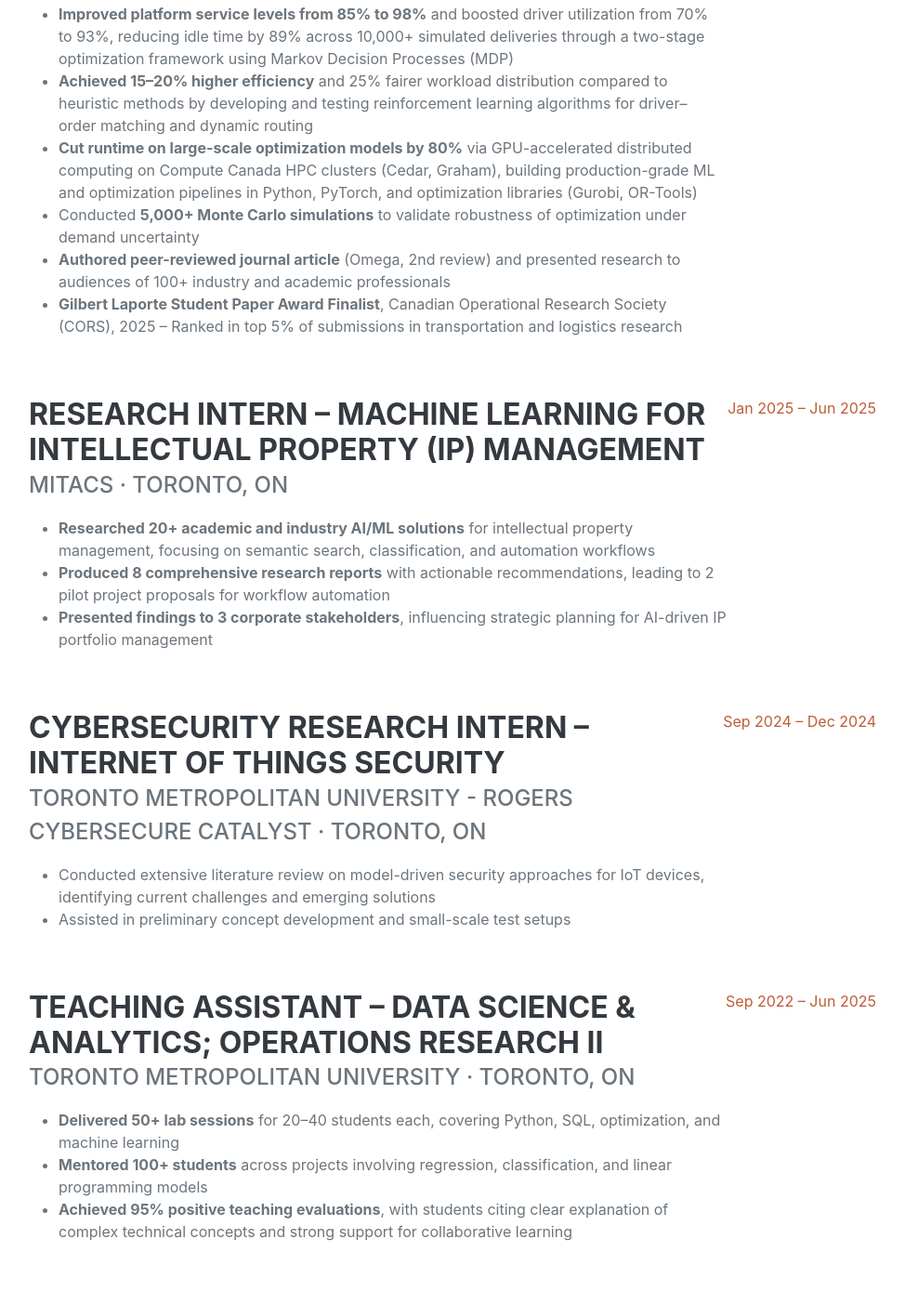
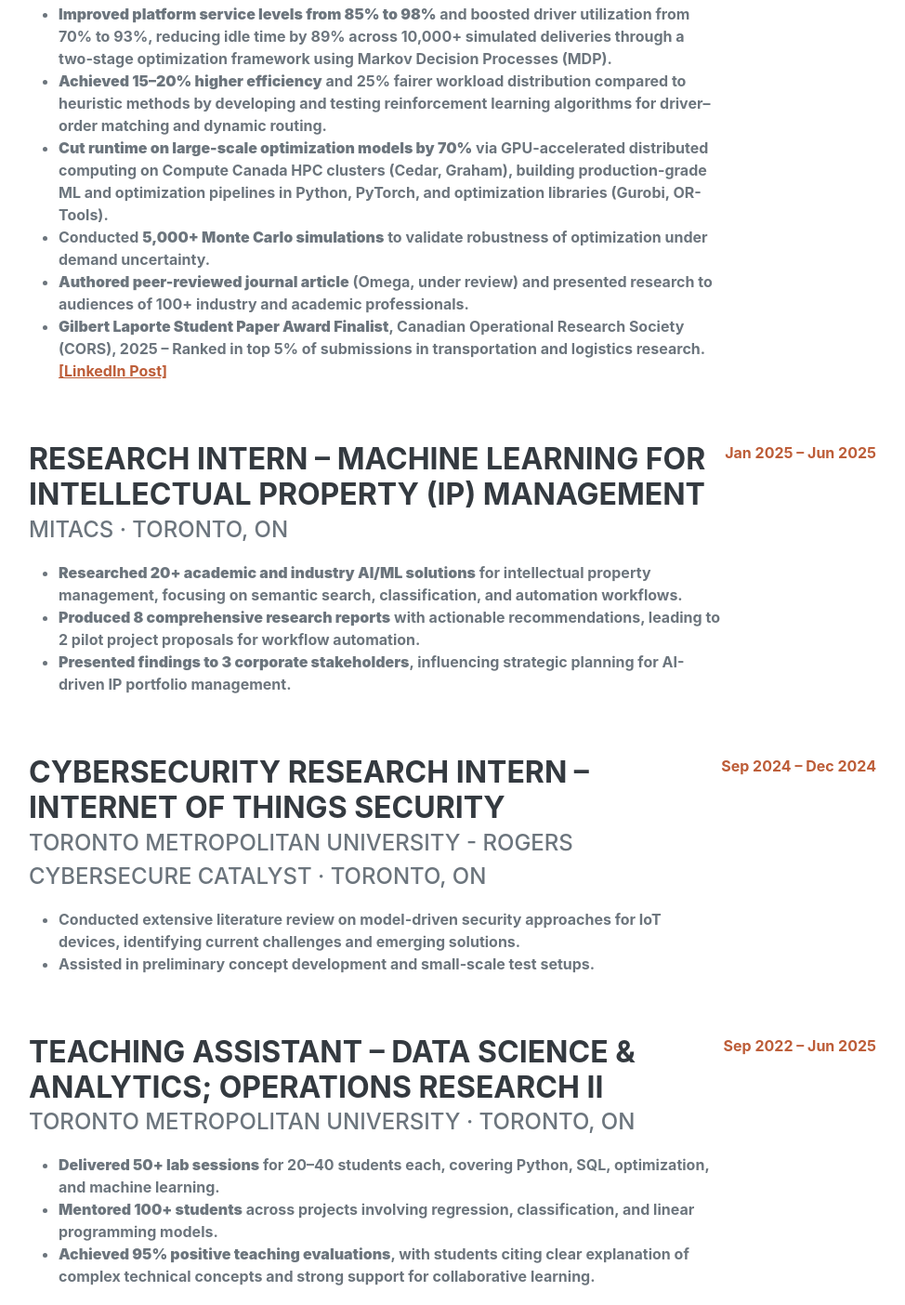
Before and after one commit to sahilpbhatt/sahilbhatt.github.io, a website: page index.html in a window 1280 px wide. Shown: the part 1122-2526 px from the top of the page at 93% size, without its empty margins (289-1263 px from the left). Drawn offline with nearby package versions, Linux system fonts and the light colour scheme; a web font is replaced by a local one.

Commit message:
Update index.html

```diff
--- a/index.html
+++ b/index.html
@@ -18,7 +18,7 @@
     <nav class="navbar navbar-expand-lg navbar-dark bg-primary fixed-top" id="sideNav">
       <a class="navbar-brand js-scroll-trigger" href="#page-top">
         <span class="d-block d-lg-none">Sahil Bhatt</span>
-        <span class="d-none d-lg-block"><img class="img-fluid img-profile rounded-circle mx-auto mb-2" src="assets/img/profile.jpg" alt="Sahil Bhatt profile picture" /></span>
+        <span class="d-none d-lg-block"><img class="img-fluid img-profile rounded-circle mx-auto mb-2" src="assets/img/profile.png" alt="Sahil Bhatt profile picture" /></span>
       </a>
       <button class="navbar-toggler" type="button" data-bs-toggle="collapse" data-bs-target="#navbarResponsive">
         <span class="navbar-toggler-icon"></span>
@@ -52,10 +52,10 @@
           <p class="lead mb-4">Applied Scientist specializing in machine learning, operations research, and large-scale optimization. Experienced in reinforcement learning, mathematical programming, simulation modeling, and high-performance computing. Skilled in Python, SQL, and distributed systems with expertise in deploying ML models and optimization pipelines on GPU-accelerated clusters.</p>
 
           <ul class="mb-4">
-            <li><strong>Achieved 98% service level and 93% driver utilization</strong> by designing a two-stage optimization framework for crowdsourced delivery platforms</li>
-            <li><strong>Reduced driver idle time by 89%</strong> through reinforcement learning algorithms for dynamic driver–order matching</li>
-            <li><strong>Accelerated training and simulation by 70%</strong> using distributed GPU clusters for large-scale experimentation</li>
-            <li><strong>Published peer-reviewed research</strong> and presented at leading AI/ML and OR conferences</li>
+            <li><strong>Achieved 98% service level and 93% driver utilization</strong> by designing a two-stage optimization framework for crowdsourced delivery platforms.</li>
+            <li><strong>Reduced driver idle time by 89%</strong> through reinforcement learning algorithms for dynamic driver–order matching.</li>
+            <li><strong>Accelerated training and simulation by 70%</strong> using distributed GPU clusters for large-scale experimentation.</li>
+            <li><strong>Presented technical findings at leading AI/ML conferences.</li>
           </ul>
 
           <div class="mb-4">
@@ -83,13 +83,12 @@
               <h3 class="mb-0">Graduate Researcher – Mathematical Optimization and Operations Research</h3>
               <div class="subheading mb-3">Toronto Metropolitan University · Toronto, ON</div>
               <ul>
-                <li><strong>Improved platform service levels from 85% to 98%</strong> and boosted driver utilization from 70% to 93%, reducing idle time by 89% across 10,000+ simulated deliveries through a two-stage optimization framework using Markov Decision Processes (MDP)</li>
-                <li><strong>Achieved 15–20% higher efficiency</strong> and 25% fairer workload distribution compared to heuristic methods by developing and testing reinforcement learning algorithms for driver–order matching and dynamic routing</li>
-                <li><strong>Cut runtime on large-scale optimization models by 80%</strong> via GPU-accelerated distributed computing on Compute Canada HPC clusters (Cedar, Graham), building production-grade ML and optimization pipelines in Python, PyTorch, and optimization libraries (Gurobi, OR-Tools)</li>
-                <li>Conducted <strong>5,000+ Monte Carlo simulations</strong> to validate robustness of optimization under demand uncertainty</li>
-                <li><strong>Authored peer-reviewed journal article</strong> (Omega, 2nd review) and presented research to audiences of 100+ industry and academic professionals</li>
-                <li><strong>Gilbert Laporte Student Paper Award Finalist</strong>, Canadian Operational Research Society (CORS), 2025 – Ranked in top 5% of submissions in transportation and logistics research</li>
-              </ul>
+                <li><strong>Improved platform service levels from 85% to 98%</strong> and boosted driver utilization from 70% to 93%, reducing idle time by 89% across 10,000+ simulated deliveries through a two-stage optimization framework using Markov Decision Processes (MDP).</li>
+                <li><strong>Achieved 15–20% higher efficiency</strong> and 25% fairer workload distribution compared to heuristic methods by developing and testing reinforcement learning algorithms for driver–order matching and dynamic routing.</li>
+                <li><strong>Cut runtime on large-scale optimization models by 70%</strong> via GPU-accelerated distributed computing on Compute Canada HPC clusters (Cedar, Graham), building production-grade ML and optimization pipelines in Python, PyTorch, and optimization libraries (Gurobi, OR-Tools).</li>
+                <li>Conducted <strong>5,000+ Monte Carlo simulations</strong> to validate robustness of optimization under demand uncertainty.</li>
+                <li><strong>Authored peer-reviewed journal article</strong> (Omega, under review) and presented research to audiences of 100+ industry and academic professionals.</li>
+               <li><strong>Gilbert Laporte Student Paper Award Finalist</strong>, Canadian Operational Research Society (CORS), 2025 – Ranked in top 5% of submissions in transportation and logistics research. <a href="https://www.linkedin.com/feed/update/urn:li:activity:7337951461810589696/" target="_blank">[LinkedIn Post]</a></li> </ul>
             </div>
             <div class="flex-shrink-0"><span class="text-primary">Sep 2022 – Aug 2025</span></div>
           </div>
@@ -99,9 +98,9 @@
               <h3 class="mb-0">Research Intern – Machine Learning for Intellectual Property (IP) Management</h3>
               <div class="subheading mb-3">Mitacs · Toronto, ON</div>
               <ul>
-                <li><strong>Researched 20+ academic and industry AI/ML solutions</strong> for intellectual property management, focusing on semantic search, classification, and automation workflows</li>
-                <li><strong>Produced 8 comprehensive research reports</strong> with actionable recommendations, leading to 2 pilot project proposals for workflow automation</li>
-                <li><strong>Presented findings to 3 corporate stakeholders</strong>, influencing strategic planning for AI-driven IP portfolio management</li>
+                <li><strong>Researched 20+ academic and industry AI/ML solutions</strong> for intellectual property management, focusing on semantic search, classification, and automation workflows.</li>
+                <li><strong>Produced 8 comprehensive research reports</strong> with actionable recommendations, leading to 2 pilot project proposals for workflow automation.</li>
+                <li><strong>Presented findings to 3 corporate stakeholders</strong>, influencing strategic planning for AI-driven IP portfolio management.</li>
               </ul>
             </div>
             <div class="flex-shrink-0"><span class="text-primary">Jan 2025 – Jun 2025</span></div>
@@ -112,8 +111,8 @@
               <h3 class="mb-0">Cybersecurity Research Intern – Internet of Things Security</h3>
               <div class="subheading mb-3">Toronto Metropolitan University - Rogers Cybersecure Catalyst · Toronto, ON</div>
               <ul>
-                <li>Conducted extensive literature review on model-driven security approaches for IoT devices, identifying current challenges and emerging solutions</li>
-                <li>Assisted in preliminary concept development and small-scale test setups</li>
+                <li>Conducted extensive literature review on model-driven security approaches for IoT devices, identifying current challenges and emerging solutions.</li>
+                <li>Assisted in preliminary concept development and small-scale test setups.</li>
               </ul>
             </div>
             <div class="flex-shrink-0"><span class="text-primary">Sep 2024 – Dec 2024</span></div>
@@ -124,9 +123,9 @@
               <h3 class="mb-0">Teaching Assistant – Data Science & Analytics; Operations Research II</h3>
               <div class="subheading mb-3">Toronto Metropolitan University · Toronto, ON</div>
               <ul>
-                <li><strong>Delivered 50+ lab sessions</strong> for 20–40 students each, covering Python, SQL, optimization, and machine learning</li>
-                <li><strong>Mentored 100+ students</strong> across projects involving regression, classification, and linear programming models</li>
-                <li><strong>Achieved 95% positive teaching evaluations</strong>, with students citing clear explanation of complex technical concepts and strong support for collaborative learning</li>
+                <li><strong>Delivered 50+ lab sessions</strong> for 20–40 students each, covering Python, SQL, optimization, and machine learning.</li>
+                <li><strong>Mentored 100+ students</strong> across projects involving regression, classification, and linear programming models.</li>
+                <li><strong>Achieved 95% positive teaching evaluations</strong>, with students citing clear explanation of complex technical concepts and strong support for collaborative learning.</li>
               </ul>
             </div>
             <div class="flex-shrink-0"><span class="text-primary">Sep 2022 – Jun 2025</span></div>
@@ -153,7 +152,7 @@
             <h3 class="mb-3">Peer-Reviewed Journal Publications</h3>
             <div class="mb-4">
               <h4 class="mb-1">Fleet Size Planning in Crowdsourced Delivery: Balancing Service Level and Driver Utilization</h4>
-              <p class="mb-1"><strong>Alnaggar, A., & Bhatt, S.</strong> (2025). <em>Omega: The International Journal of Management Science</em>. Under 2nd round of review.</p>
+              <p class="mb-1"><strong>Alnaggar, A., & Bhatt, S.</strong> (2025). <em>Omega: The International Journal of Management Science</em>. Under review.</p>
               <p class="mb-1">Manuscript No. OMEGA-D-24-01203</p>
               <p class="mb-1"><strong>Finalist, Gilbert Laporte Student Paper Award 2025</strong></p>
               <p class="mb-3">Research supported by NSERC Discovery Grant RGPIN-2024-04881</p>
@@ -220,10 +219,10 @@
               <div class="subheading mb-3">Bachelor of Engineering (BEng), Mechanical Engineering</div>
               <div class="mb-2"><strong>Honours:</strong> With Distinction</div>
               <div class="mb-2">
-                <strong>Capstone:</strong> Designed autonomous snow-removal robot, improving navigation accuracy by 30% and reducing manual intervention by 50%
+                <strong>Capstone:</strong> Designed autonomous snow-removal robot, improving navigation accuracy by 30% and reducing manual intervention by 50%.
               </div>
               <div>
-                <strong>Extracurricular:</strong> Toronto Met Robotics – built robotic hockey goalie achieving record SAR score (88.60); qualified for University Rover Challenge Finals
+                <strong>Extracurricular:</strong> Toronto Met Robotics – built robotic hockey goalie achieving record SAR score (88.60); qualified for University Rover Challenge Finals.
               </div>
             </div>
             <div class="flex-shrink-0"><span class="text-primary">Sep 2018 – Sep 2022</span></div>
@@ -274,7 +273,7 @@
               <div>
                 <h4 class="mb-1">Gilbert Laporte Student Paper Award Finalist</h4>
                 <div class="subheading mb-2">Canadian Operational Research Society (CORS), 2025</div>
-                <p class="mb-2">Finalist for outstanding scholarly contributions in transportation and logistics research. Ranked in the top 5% of submissions in transportation and logistics research, recognizing excellence in operations research methodology and impact.</p>
+                <p class="mb-2">Finalist for outstanding scholarly contributions in transportation and logistics research. </p>
                 <a href="https://www.linkedin.com/feed/update/urn:li:activity:7337951461810589696/" target="_blank" class="btn btn-outline-primary btn-sm">View Official Announcement</a>
               </div>
             </div>
```
